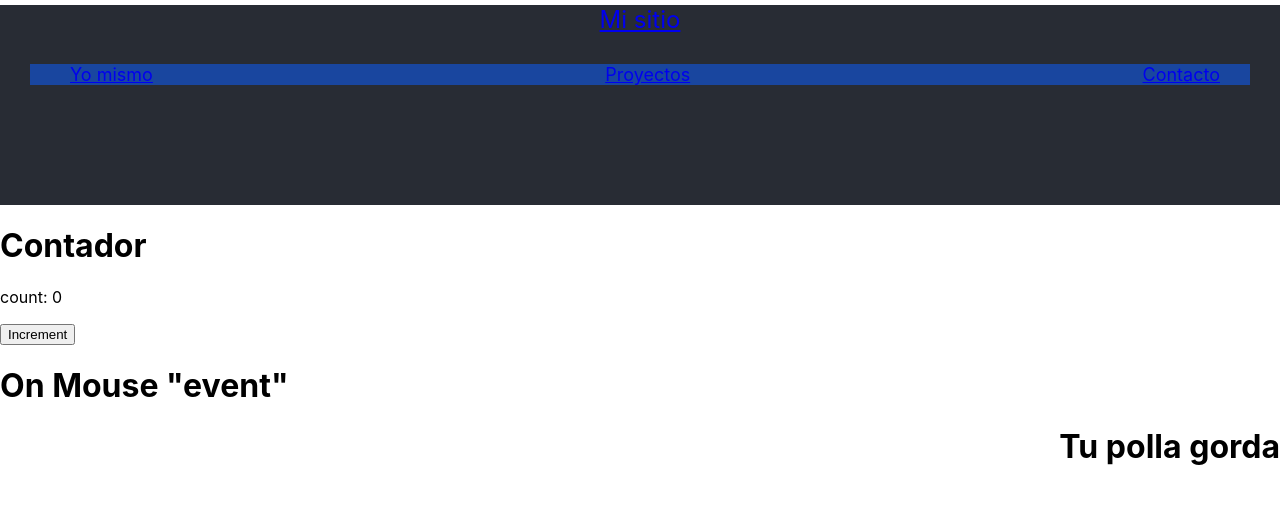
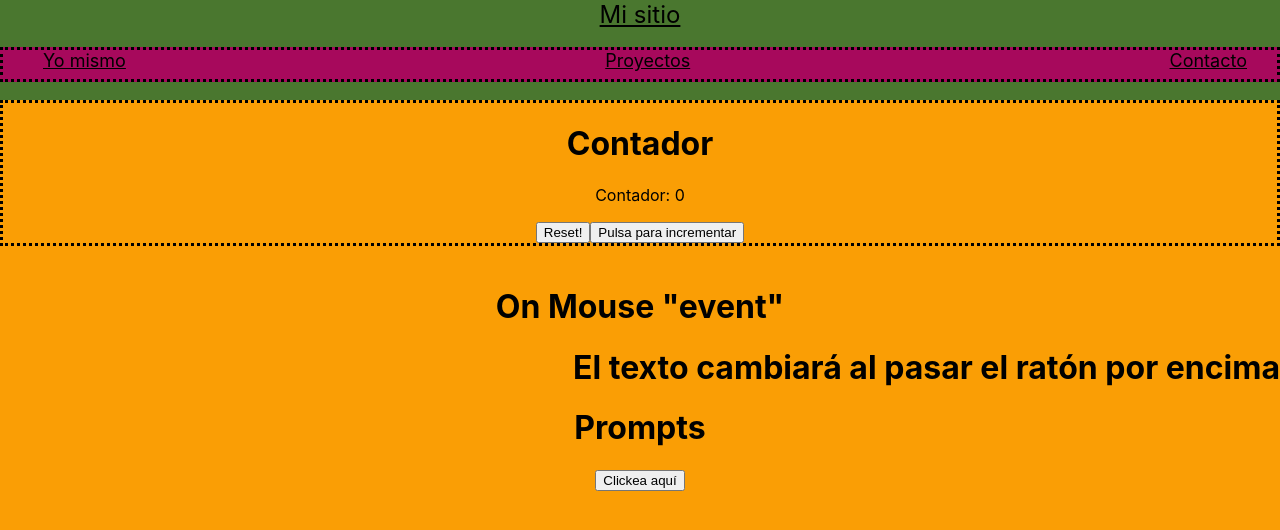
Before and after one commit to LuisRamirezdeVerger/ProjectDestiny, a React (Create React App) app: page /proyects in a window 1280 px wide. Shown: the top 530 px of the page. Built offline with nearby package versions, Linux system fonts and the light colour scheme.

Commit message:
Basic prompt added. Need more .css!!

```diff
--- a/src/App.css
+++ b/src/App.css
@@ -1,3 +1,9 @@
+@import url('https://fonts.googleapis.com/css2?family=Great+Vibes&display=swap');
+
+body{
+  background-color: #FA9E05;
+}
+
 .App {
   text-align: center;
 }
@@ -18,27 +24,37 @@
   flex-direction: column;
   text-align: center;
   text-decoration-color: aliceblue;
-  background-color: #282c34;
-  height: 200px;
+  background-color: #4A772F;
+  height: 100px;
   font-size: 24px;
   width: auto;
-  margin-top: 5px;
+}
+
+a{
+  color:black;
 }
 
 .navList{
   display: flex;
+  height: 40px;
+  border-style: dotted;
+  border-color: black;
   flex-direction: row;
   list-style: none;
   justify-content: space-between;
   font-size: large;
-  background-color: #19469f;
-  margin: 30px;
+  color:white;
+  background-color: #A7095C;
+  /* margin: 30px; */
+  margin: left, right 10px; ;
   padding-right: 30px;
   text-align: justify;
 }
 
+
+
 .App-header {
-  background-color: #282c34;
+  background-color: #4A772F;
   min-height: 100vh;
   display: flex;
   flex-direction: column;
--- a/src/App.js
+++ b/src/App.js
@@ -1,8 +1,7 @@
 import './App.css';
-import Counter from './components/Counter';
 import SobreMi from './components/SobreMi';
+import MiSitio from './components/MiSitio';
 //import React, { useState } from 'react'
-import Contador from './components/Counter'
 import { Link, BrowserRouter as Router, Routes, Route } from 'react-router-dom';
 import Proyectos from './components/Proyectos';
 
@@ -11,9 +10,11 @@ const App = () => {
       return(
 
       <header className="header">
+        <head>
+        <title> Portfolio RdV</title>
+        </head>
         <Router>
           <nav className="navBar">
-            {/* <div className="logoNavBar"> */}
             <Link to="/"> Mi sitio </Link>
 
             <ul className="navList">
@@ -23,14 +24,16 @@ const App = () => {
               <li ><Link to ="proyects">Proyectos</Link></li>
               <li ><Link to ="contact">Contacto</Link></li>
             </ul>
-            {/* </div> */}
           </nav>
           <Routes>
             <Route path='/proyects' Component={Proyectos} />
             <Route path='/myself' Component={SobreMi} />
+            <Route path='/' Component={MiSitio} />
           </Routes>
         </Router>
+
      </header>
+
   );
 }
 
--- a/src/components/Counter.js
+++ b/src/components/Counter.js
@@ -7,22 +7,30 @@ import { useState } from "react";
 const Counter = () => {
     const [count, setCount] = useState(0);
 
+    if ( count === 10){
+      window.prompt("Enhorabuena! Logro desbloqueado: DALE CLICK!");
+    };
 
   const clickCounter = () => {
     setCount(count + 1)
-  }
+
+  };
+
+  const resetCounter = () => {
+    setCount(0)
+  };
 
   return (
-    // <div className="App">
-    //   <header className="App-header">
 
-    //   </header>
+    <div style={{textAlign: "center"}}>
+      <p>
+        Contador: {count}
+      </p>
+      <button onClick={resetCounter}>
+        Reset!
+      </button>
 
-    <div>
-      <p>
-        count: {count}
-      </p>
-      <button onClick={clickCounter}> Increment </button>
+      <button onClick={clickCounter}> Pulsa para incrementar </button>
     </div>
   );
 }
--- /dev/null
+++ b/src/components/MiSitio.css
@@ -0,0 +1,13 @@
+.liveLoveCode{
+    font-size: 50px;
+    font-family: "Great Vibes", serif;
+    text-align: center;
+    /* color: white; */
+    margin-top: -43px;
+    -webkit-text-stroke: 0.01px whitesmoke;
+    text-shadow:1px 1px black, -1px -1px black, 1px -1px black, -1px 1px black;
+    /*color: transparent;
+    border: 2px solid black;*/
+    /* letter-spacing: 2px; */
+    /* text-shadow: 4px 4px 4px #aaa; */
+  }
--- /dev/null
+++ b/src/components/MiSitio.js
@@ -0,0 +1,11 @@
+import './MiSitio.css'
+
+const MiSitio = () => {
+    return(
+        <div className="liveLoveCode">
+          <h1>"Live , Love , Code"</h1>
+        </div>
+    );
+}
+
+export default MiSitio;
--- a/src/components/OnMouse.js
+++ b/src/components/OnMouse.js
@@ -16,8 +16,9 @@ const RatonEncima = () => {
         setEncima(false);
     };
 
-    //Hasta aqui la funcionalidad, ahora toca hacerla visisible
+    //Hasta aqui la funcionalidad, ahora toca hacerla visible
     return(
+        //Creamos un div style, que seria como un css
         <div style={{
             color: encima ? 'blue': 'black',
             textAlign: encima ? 'start': 'end'
@@ -27,7 +28,7 @@ const RatonEncima = () => {
         onMouseEnter={ratonDentro}
         onMouseLeave={ratonFuera}
         >
-            <h1>Tu polla gorda</h1>
+            <h1>El texto cambiará al pasar el ratón por encima </h1>
         </div>
     );
 
--- /dev/null
+++ b/src/components/Prompt.js
@@ -0,0 +1,44 @@
+import React, { useState } from 'react';
+//linea 14
+
+const Prompt = () => {
+    const [ventana, setVentana] = useState('');
+
+    const click = () => {
+        const inputNombre = window.prompt('Esto es un PROMPT. Ingresa un nombre para que te salude!');
+
+        if (inputNombre){
+            setVentana(inputNombre);
+        }
+    };
+    return(
+        //Termina estooooo
+        <div>
+            <button onClick={click}> Clickea aquí </button>
+            {ventana && <p>Hola, {ventana}</p>}
+        </div>
+    );
+
+};
+
+
+
+// const MyComponent = () => {
+//   const [name, setName] = useState('');
+
+//   const handleClick = () => {
+//     const inputName = window.prompt('Por favor ingrese su nombre');
+//     if (inputName) {
+//       setName(inputName);
+//     }
+//   };
+
+//   return (
+//     <div>
+//       <button onClick={handleClick}>Haz clic aquí</button>
+//       {name && <p>Hola, {name}!</p>}
+//     </div>
+//   );
+// };
+
+export default Prompt;
--- a/src/components/Proyectos.js
+++ b/src/components/Proyectos.js
@@ -1,18 +1,26 @@
 import './Proyectos.css'
 import React from "react";
-import OnMouse from './OnMouse';
 import Counter from './Counter';
 import RatonEncima from './OnMouse';
+import Prompt from './Prompt';
 
 const Proyectos = () => {
 return(
-    <>
-    <h1>Contador</h1>
-    <Counter />
-    <h1>On Mouse "event"</h1>
-    <RatonEncima />
-
-    </>
+    <div style={{textAlign: 'center'}}>
+        <div style={{borderStyle: 'dotted'}}>
+            <h1>Contador</h1>
+            <Counter />
+        </div>
+        <br/>
+        <div>
+            <h1>On Mouse "event"</h1>
+            <RatonEncima />
+        </div>
+        <div>
+            <h1>Prompts</h1>
+            <Prompt />
+        </div>
+    </div>
 );
 
 }
```
